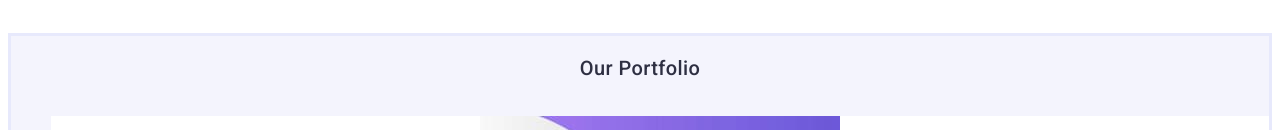
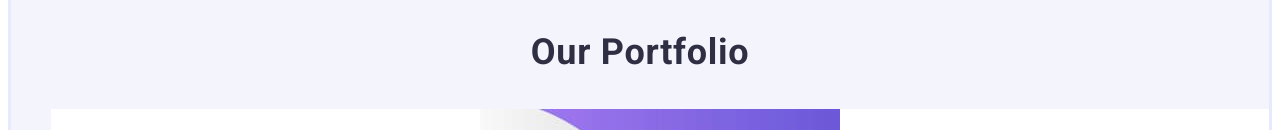
Before and after one commit to rafim2223/hw02-goit-2, a plain HTML site: page index.html in a window 1280 px wide. Shown: the part 2305-2435 px from the top of the page. Drawn offline with Linux system fonts and the light colour scheme.

Commit message:
new header-section class

```diff
--- a/index.html
+++ b/index.html
@@ -72,7 +72,7 @@
           </li>
         </ul>
       </section>
-      <section class="section-third">
+      <section class="section-section">
         <h2 class="header-second">Our Team</h2>
         <ul>
           <li class="list-item-second">
@@ -101,7 +101,7 @@
         </ul>
       </section>
       <section class="section-fourth">
-        <h3 class="header-second">Our Portfolio</h3>
+        <h3 class="header-section">Our Portfolio</h3>
         <ul>
           <li class="list-item-second">
             <img src="./images/banking-app.jpg" width="360" alt="banking app" />
--- a/styles.css
+++ b/styles.css
@@ -82,6 +82,14 @@
   color: #2e2f42;
   text-transform: capitalize;
   text-align: center;
+}
+.header-section {
+  font-size: 36px;
+  line-height: 1.11;
+  text-align: center;
+  letter-spacing: 0.02em;
+  text-transform: capitalize;
+  color: #2e2f42;
 }
 .button {
   background-color: #4d5ae5;
```
